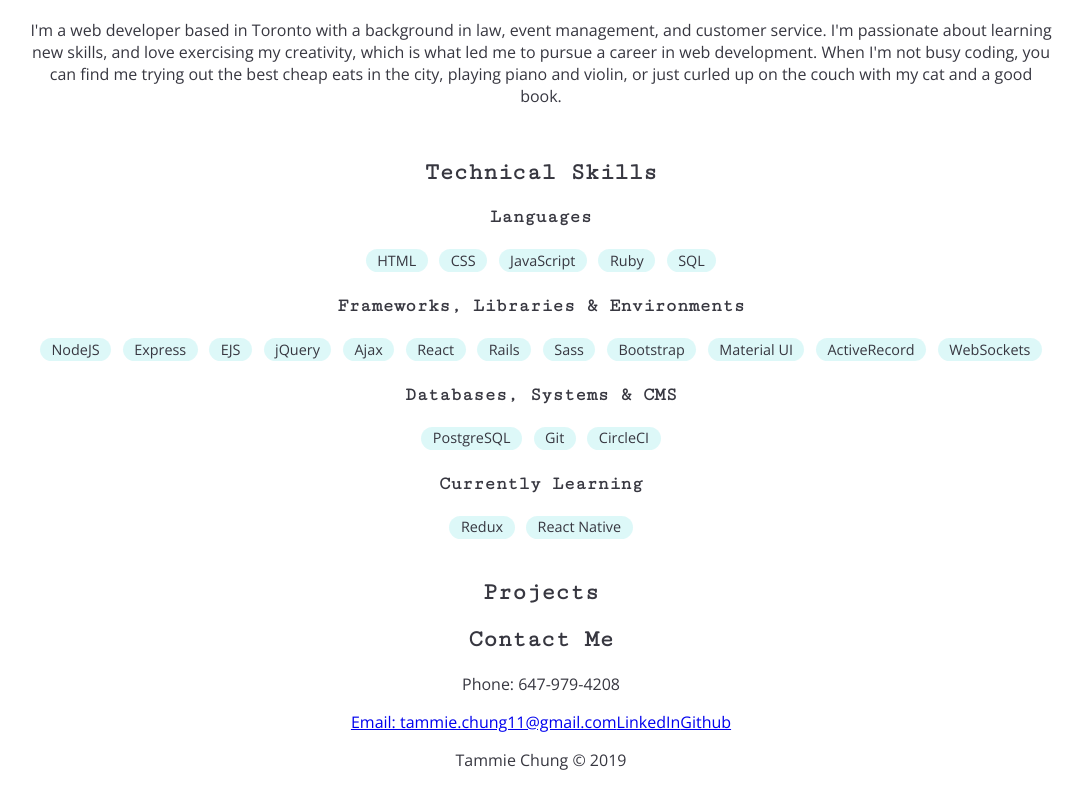
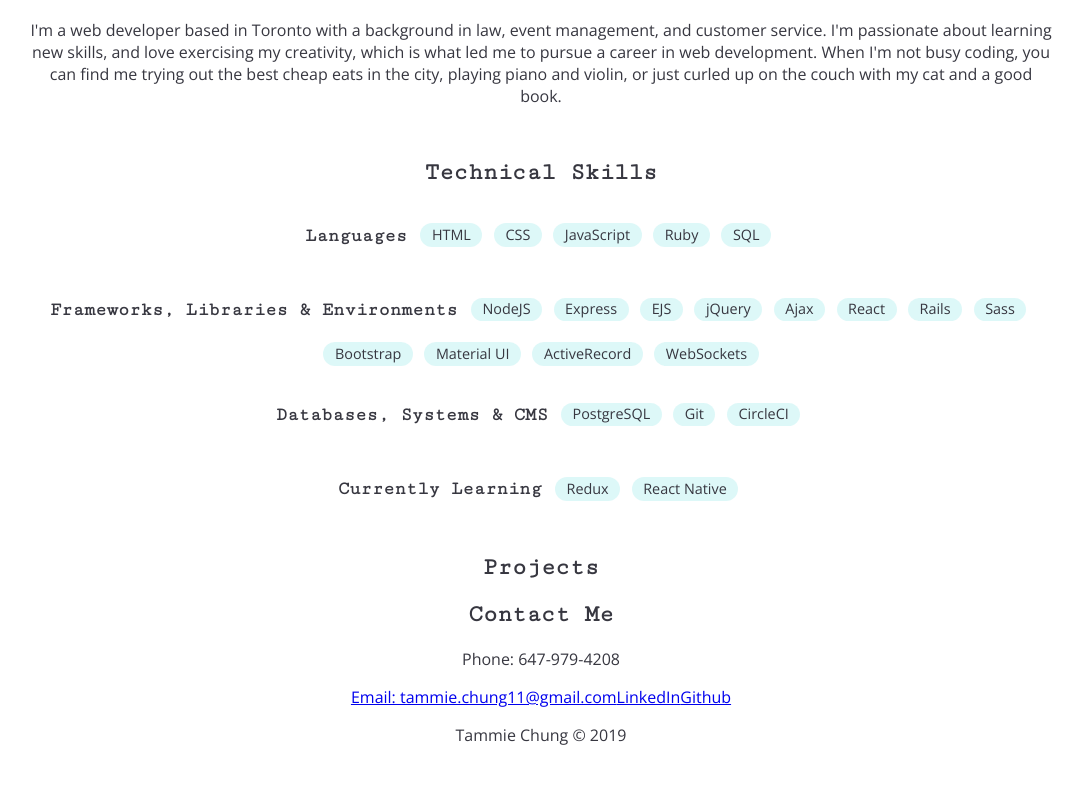
Before and after one commit to tammiec/portfolio, a React (Create React App) app: page / in a window 1280 px wide. Shown: the part 1181-1968 px from the top of the page, without its empty margins (99-1182 px from the left). After the commit the page ends 1943 px from the top, so only its background shows below. Built offline with nearby package versions, Linux system fonts and the light colour scheme.

Commit message:
move tech skill header in line with list

```diff
--- a/src/Components/About/About.scss
+++ b/src/Components/About/About.scss
@@ -27,6 +27,10 @@
   flex-wrap: wrap;
   align-items: center;
   justify-content: center;
+
+  h3 {
+    margin-right: 0.4em;
+  }
 }
 
 .tech-list-item {
--- a/src/Components/About/TechList.js
+++ b/src/Components/About/TechList.js
@@ -7,8 +7,8 @@ export default function TechList(props) {
 
   return (
     <>
+      <ul className={`tech-list ${props.skillType}`}>
       <h3>{props.skillTitle}</h3>
-      <ul className={`tech-list ${props.skillType}`}>
         {techStack}
       </ul>
     </>
```
